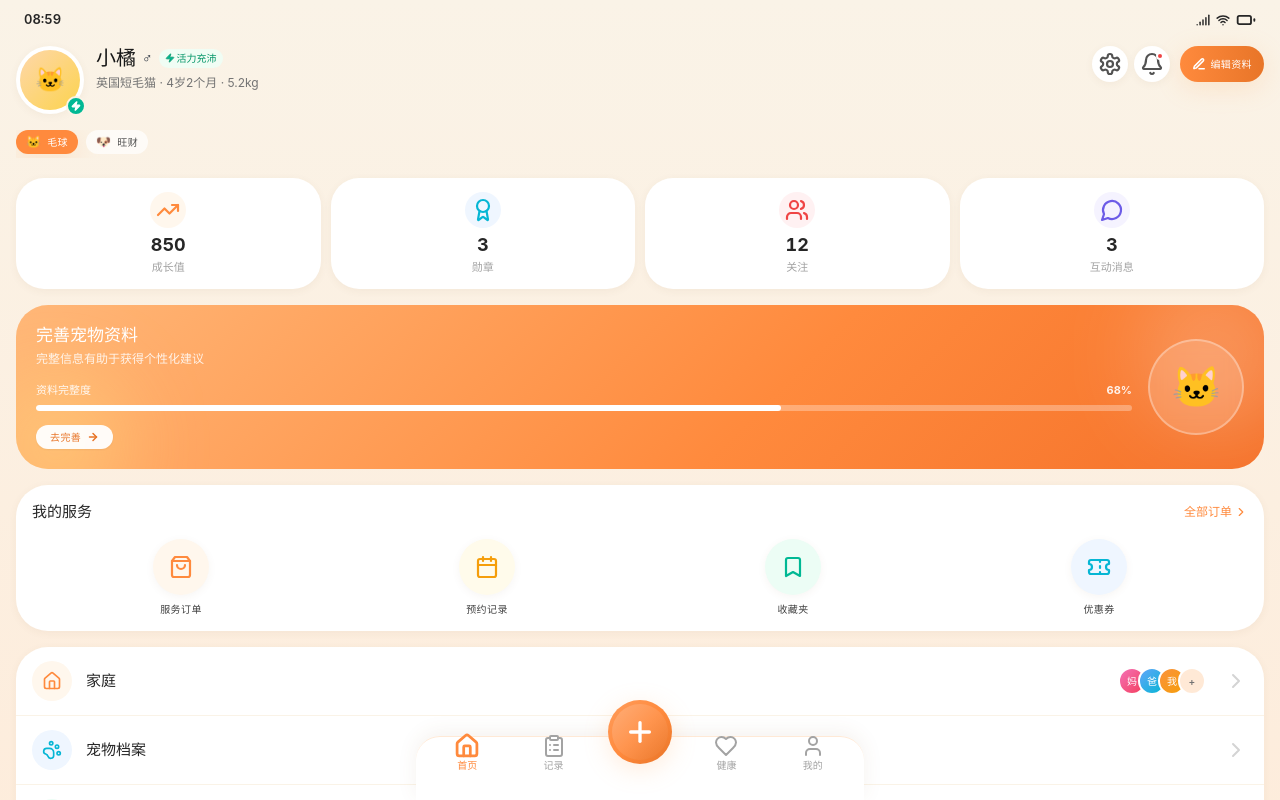
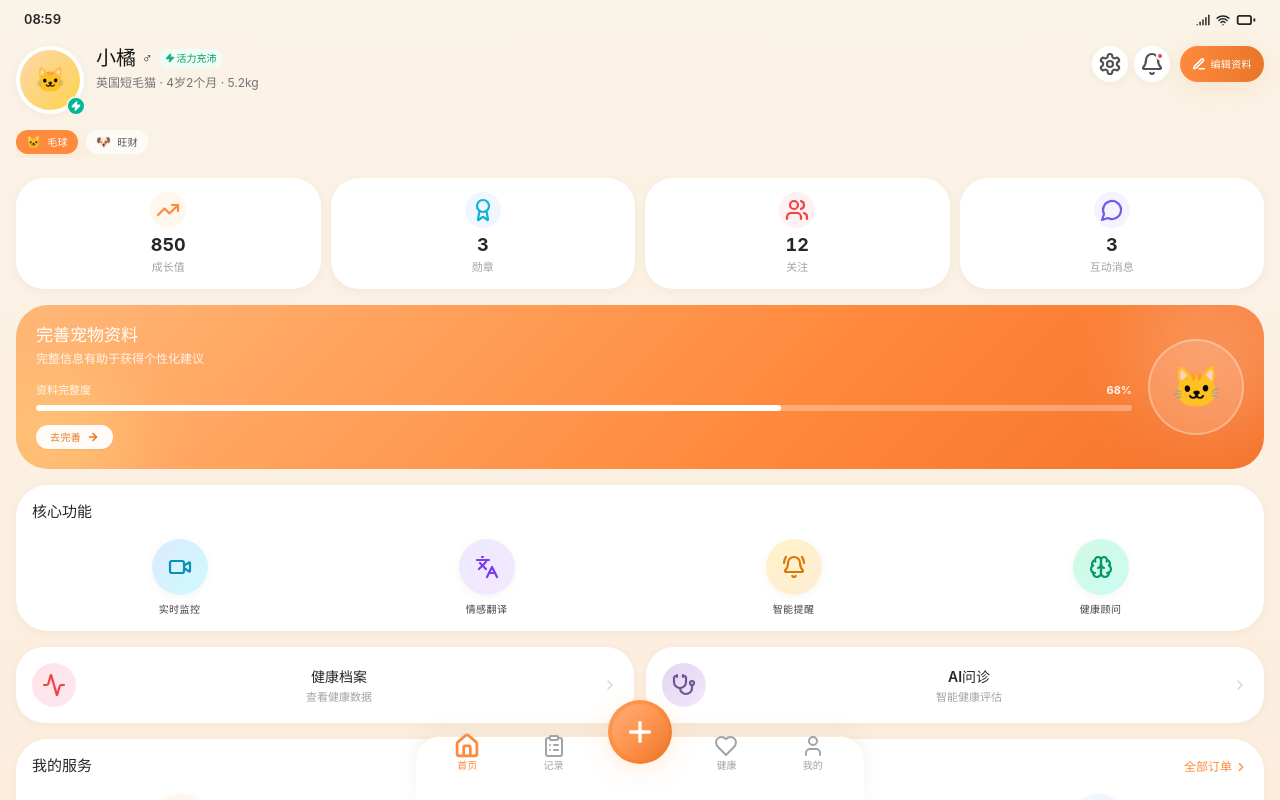
Before and after one commit to Tri250/-, a React (Vite) app: page / in a window 1280 px wide. Shown: the top 800 px of the page. Built offline with nearby package versions, Linux system fonts and the light colour scheme.

Commit message:
feat: Android App Code Review and Optimization
Co-authored-by: traeagent <traeagent@users.noreply.github.com>

```diff
--- a/src/pages/HomePage.tsx
+++ b/src/pages/HomePage.tsx
@@ -30,6 +30,13 @@ import {
   ArrowRight,
   Sparkles,
   Heart,
+  // 核心功能图标
+  Video,
+  Languages,
+  BellRing,
+  Brain,
+  Activity,
+  Stethoscope,
 } from 'lucide-react';
 import { useAppStore } from '../store/appStore';
 import { useBondStore } from '../store/bondStore';
@@ -312,6 +319,78 @@ export const HomePage: React.FC<HomePageProps> = ({ onNavigate }) => {
           </div>
         </div>
 
+        {/* 核心功能入口 */}
+        <div className="bg-white rounded-3xl p-4 shadow-soft">
+          <h2 className="text-[15px] font-bold text-neutral-800 mb-4">核心功能</h2>
+          <div className="grid grid-cols-4 gap-3">
+            {/* 实时监控 */}
+            <ServiceEntry
+              icon={Video}
+              label="实时监控"
+              bgColor="bg-gradient-to-br from-blue-100 to-cyan-100"
+              iconColor="text-info-600"
+              onClick={() => onNavigate('camera-monitor')}
+            />
+            {/* AI情感翻译 */}
+            <ServiceEntry
+              icon={Languages}
+              label="情感翻译"
+              bgColor="bg-gradient-to-br from-violet-100 to-purple-100"
+              iconColor="text-secondary-600"
+              onClick={() => onNavigate('translator')}
+            />
+            {/* 智能提醒 */}
+            <ServiceEntry
+              icon={BellRing}
+              label="智能提醒"
+              bgColor="bg-gradient-to-br from-amber-100 to-orange-100"
+              iconColor="text-warning-600"
+              onClick={() => onNavigate('reminders')}
+            />
+            {/* 健康顾问 */}
+            <ServiceEntry
+              icon={Brain}
+              label="健康顾问"
+              bgColor="bg-gradient-to-br from-emerald-100 to-teal-100"
+              iconColor="text-success-600"
+              onClick={() => onNavigate('ai-consultant')}
+            />
+          </div>
+        </div>
+
+        {/* 快捷入口 */}
+        <div className="grid grid-cols-2 gap-3">
+          {/* 健康档案 */}
+          <button
+            onClick={() => onNavigate('health')}
+            className="bg-white rounded-2xl p-4 shadow-soft flex items-center gap-3 active-scale"
+          >
+            <div className="w-11 h-11 rounded-xl bg-gradient-to-br from-rose-100 to-pink-100 flex items-center justify-center">
+              <Activity className="w-5.5 h-5.5 text-danger-500" strokeWidth={2.2} />
+            </div>
+            <div className="flex-1 min-w-0">
+              <div className="text-[14px] font-semibold text-neutral-800">健康档案</div>
+              <div className="text-[11px] text-neutral-400 mt-0.5">查看健康数据</div>
+            </div>
+            <ChevronRight className="w-4 h-4 text-neutral-300" />
+          </button>
+
+          {/* AI问诊 */}
+          <button
+            onClick={() => onNavigate('ai-consultant')}
+            className="bg-white rounded-2xl p-4 shadow-soft flex items-center gap-3 active-scale"
+          >
+            <div className="w-11 h-11 rounded-xl bg-gradient-to-br from-lavender-100 to-purple-100 flex items-center justify-center">
+              <Stethoscope className="w-5.5 h-5.5 text-lavender-500" strokeWidth={2.2} />
+            </div>
+            <div className="flex-1 min-w-0">
+              <div className="text-[14px] font-semibold text-neutral-800">AI问诊</div>
+              <div className="text-[11px] text-neutral-400 mt-0.5">智能健康评估</div>
+            </div>
+            <ChevronRight className="w-4 h-4 text-neutral-300" />
+          </button>
+        </div>
+
         {/* 我的服务 */}
         <div className="bg-white rounded-3xl p-4 shadow-soft">
           <div className="flex items-center justify-between mb-4">
--- a/src/pages/ProfilePage.tsx
+++ b/src/pages/ProfilePage.tsx
@@ -31,6 +31,11 @@ import {
   Signal,
   Crown,
   Sparkles,
+  Shield,
+  CreditCard,
+  Gift,
+  Star,
+  LogOut,
 } from 'lucide-react';
 import { useAppStore } from '../store/appStore';
 import { useBondStore } from '../store/bondStore';
@@ -330,6 +335,41 @@ export default function ProfilePage({ onNavigate }: ProfilePageProps) {
           </div>
         </div>
 
+        {/* 账户管理 */}
+        <div className="bg-white rounded-3xl p-4 shadow-soft">
+          <h2 className="text-[15px] font-bold text-neutral-800 mb-4">账户管理</h2>
+          <div className="grid grid-cols-4 gap-2">
+            <ServiceEntry
+              icon={Shield}
+              label="账户安全"
+              bgColor="bg-gradient-to-br from-blue-100 to-cyan-100"
+              iconColor="text-info-600"
+              onClick={() => handleNav('settings')}
+            />
+            <ServiceEntry
+              icon={CreditCard}
+              label="支付管理"
+              bgColor="bg-gradient-to-br from-emerald-100 to-teal-100"
+              iconColor="text-success-600"
+              onClick={() => handleNav('settings')}
+            />
+            <ServiceEntry
+              icon={Gift}
+              label="会员权益"
+              bgColor="bg-gradient-to-br from-amber-100 to-orange-100"
+              iconColor="text-warning-600"
+              onClick={() => {}}
+            />
+            <ServiceEntry
+              icon={Star}
+              label="我的评价"
+              bgColor="bg-gradient-to-br from-violet-100 to-purple-100"
+              iconColor="text-secondary-600"
+              onClick={() => {}}
+            />
+          </div>
+        </div>
+
         {/* 翻译次数统计卡（保留原功能） */}
         {analyses.length > 0 && (
           <div className="bg-white rounded-3xl p-4 shadow-soft">
@@ -368,7 +408,7 @@ export default function ProfilePage({ onNavigate }: ProfilePageProps) {
             icon={HomeIcon}
             iconBg="bg-orange-50"
             iconColor="text-primary-500"
-            title="家庭"
+            title="家庭管理"
             right={
               <div className="flex items-center -space-x-2 mr-1">
                 {familyMembers.map((m, i) => (
@@ -399,6 +439,22 @@ export default function ProfilePage({ onNavigate }: ProfilePageProps) {
           />
 
           <ListRow
+            icon={SettingsIcon}
+            iconBg="bg-violet-50"
+            iconColor="text-secondary-500"
+            title="应用设置"
+            onClick={() => handleNav('settings')}
+          />
+
+          <ListRow
+            icon={Bell}
+            iconBg="bg-amber-50"
+            iconColor="text-warning-500"
+            title="通知偏好"
+            onClick={() => handleNav('reminders')}
+          />
+
+          <ListRow
             icon={Share2}
             iconBg="bg-emerald-50"
             iconColor="text-success-500"
@@ -408,20 +464,28 @@ export default function ProfilePage({ onNavigate }: ProfilePageProps) {
 
           <ListRow
             icon={HelpCircle}
-            iconBg="bg-violet-50"
-            iconColor="text-secondary-500"
+            iconBg="bg-rose-50"
+            iconColor="text-danger-500"
             title="帮助与反馈"
             onClick={() => handleNav('help-feedback')}
           />
 
           <ListRow
             icon={Info}
-            iconBg="bg-rose-50"
-            iconColor="text-danger-500"
+            iconBg="bg-neutral-100"
+            iconColor="text-neutral-500"
             title="关于我们"
             onClick={() => handleNav('developer-info')}
           />
         </div>
+
+        {/* 退出登录 */}
+        <button
+          className="w-full bg-white rounded-3xl p-4 shadow-soft flex items-center justify-center gap-2 text-danger-500 font-medium active-scale"
+        >
+          <LogOut className="w-4 h-4" />
+          退出登录
+        </button>
 
         {/* 品牌签名 */}
         <div className="text-center pt-2 pb-4">
```
